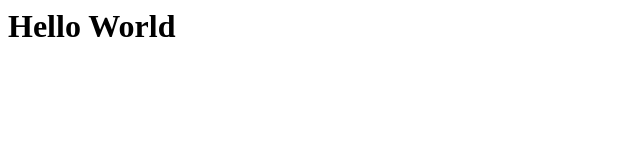
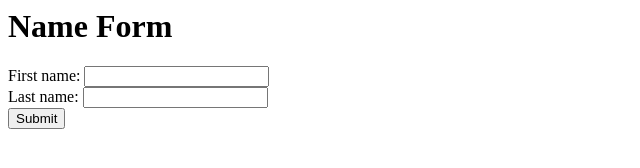
Before and after one commit to Blaithnaid/drq_lab5, a website: page index.html in a window 1280 px wide. Shown: the whole page, without its empty margins (0-640 px from the left). Drawn offline with Linux system fonts and the light colour scheme.

```diff
--- a/index.html
+++ b/index.html
@@ -1,5 +1,10 @@
 <html>
   <body>
-    <h1>Hello World</h1>
+    <h1>Name Form</h1>
+    <form action="/name" method="GET">
+      First name: <input type="text" name="firstname" /><br />
+      Last name: <input type="text" name="lastname" /><br />
+      <input type="submit" value="Submit" />
+    </form>
   </body>
 </html>
```
Also changed, not shown: server.js (+7 -0 lines).
